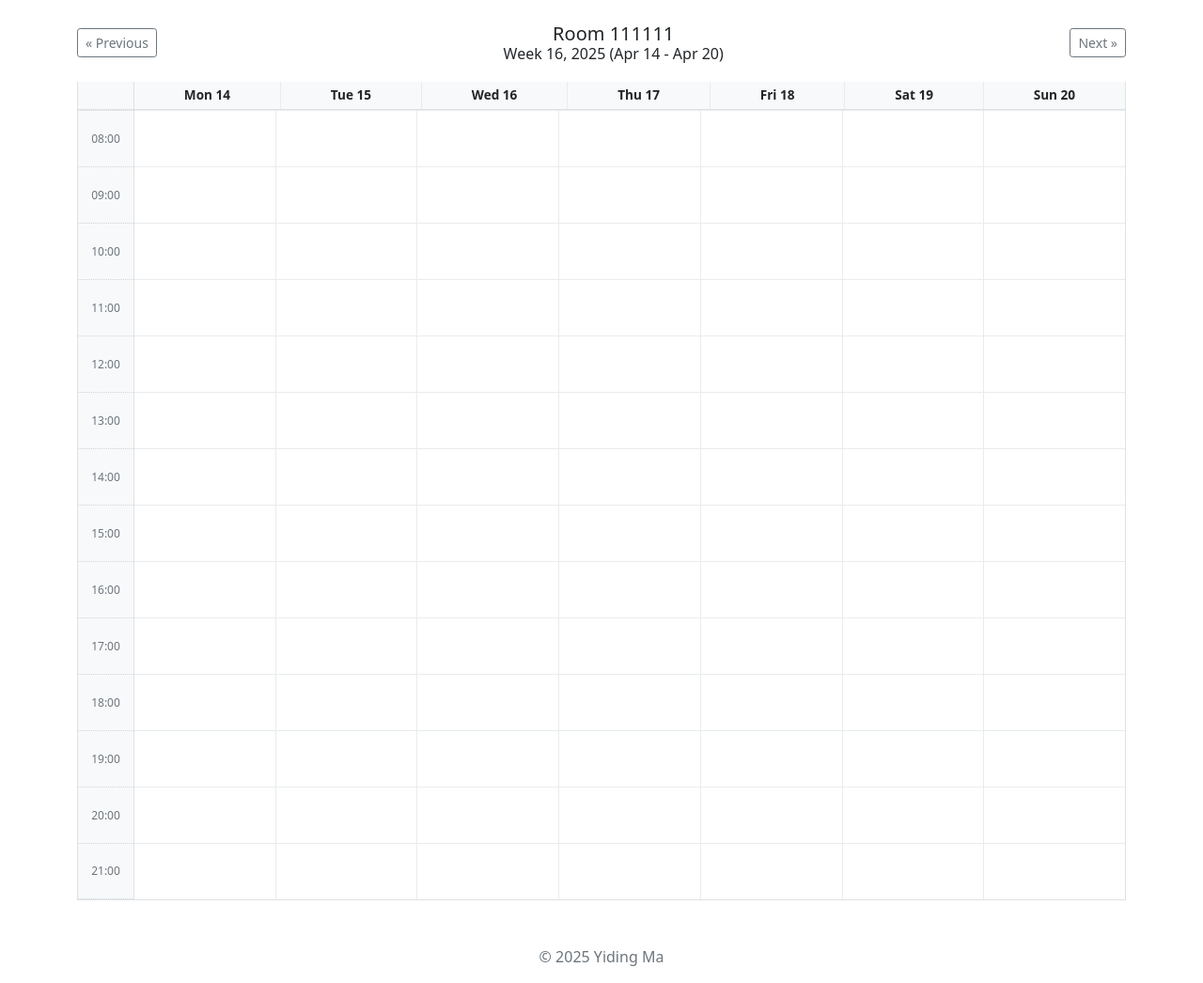
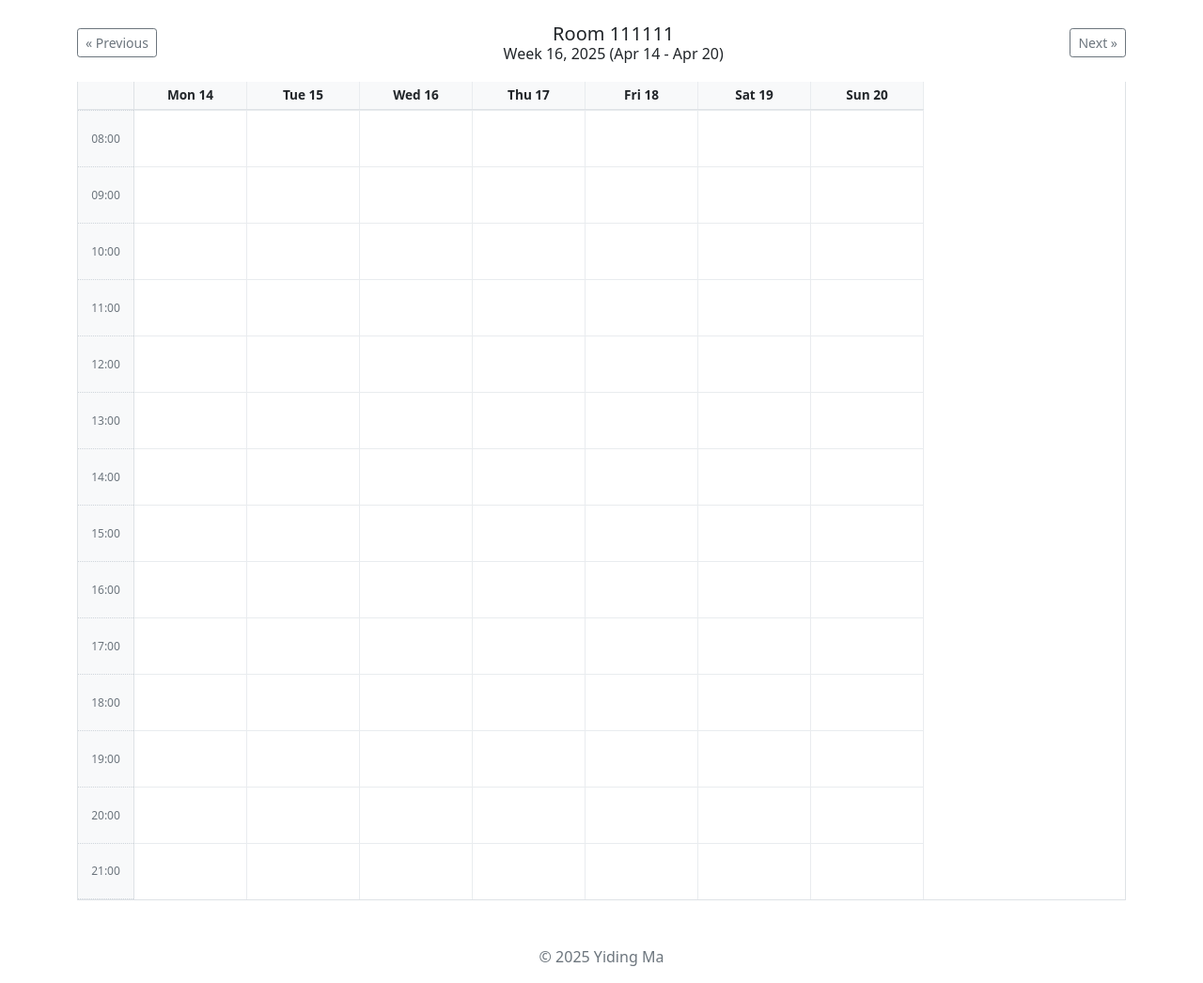
Before and after one commit to huiedtest/huiedtest.github.io, a Flask app: page /room/1/week in a window 1280 px wide. Shown: the part 56-1102 px from the top of the page at 94% size. Run offline with Flask 2, Linux system fonts and the light colour scheme; data comes from the database, SQL or seed files in the repository.

Commit message:
Update style.css

```diff
--- a/static/css/style.css
+++ b/static/css/style.css
@@ -116,24 +116,13 @@ body {
     background-color: #f8f9fa;
     position: sticky;
     z-index: 30;
-}
-.calendar-day-grid + .grid-header-row,
-.grid-header-row:has(+ .calendar-day-grid) {
-    top: 56px;
-}
-.schedule-area-wrapper > .grid-header-row {
     top: 0;
-    /* removed min-width: max-content */
+    width: max-content;
 }
 
-.grid-header-row > .time-header-cell {
-    flex: 0 0 60px;
-    border-right: 1px solid #dee2e6;
-    background-color: #f8f9fa;
-}
 
 .grid-header-row .column-header-cell {
-    flex: 1 0 auto;
+    flex: 0 0 auto;
     min-width: 120px;
     border-right: 1px solid #e9ecef;
     font-weight: bold;
@@ -147,9 +136,7 @@ body {
     align-items: center;
     justify-content: center;
 }
-.grid-header-row .column-header-cell:last-child {
-    border-right: none;
-}
+/* Removed :last-child border rule */
 
 
 .grid-content-area {
@@ -159,34 +146,20 @@ body {
     background-size: 100% 60px;
     background-repeat: repeat-y;
     background-position-y: 0px;
-}
-.calendar-day-grid > .grid-content-area {
-    flex: 1;
-    overflow-x: auto;
-    overflow-y: scroll; /* Force scrollbar track for day view content */
-    min-width: 0;
-}
-.calendar-week-grid .grid-content-area {
-    display: flex;
-    /* removed min-width: max-content */
-    width: 100%;
+    width: max-content;
 }
 
 
 .room-day-column,
 .user-week-day-column,
 .week-room-day-column {
-    flex: 1 0 auto;
+    flex: 0 0 auto;
     min-width: 120px;
     border-right: 1px solid #e9ecef;
     position: relative;
     box-sizing: border-box;
 }
-.room-day-column:last-child,
-.user-week-day-column:last-child,
-.week-room-day-column:last-child {
-    border-right: none;
-}
+/* Removed :last-child border rule */
 
 
 .booking-entry {
@@ -278,9 +251,6 @@ body {
   .time-labels-col {
         flex: 0 0 50px;
     }
-    .grid-header-row > .time-header-cell {
-         flex: 0 0 50px;
-    }
     .room-day-column, .user-week-day-column, .week-room-day-column {
         min-width: 90px;
     }
@@ -310,9 +280,6 @@ body {
     .time-labels-col {
         flex: 0 0 35px;
         font-size: 0.65em;
-    }
-     .grid-header-row > .time-header-cell {
-         flex: 0 0 35px;
     }
     .room-day-column, .user-week-day-column, .week-room-day-column {
         min-width: 75px;
```
